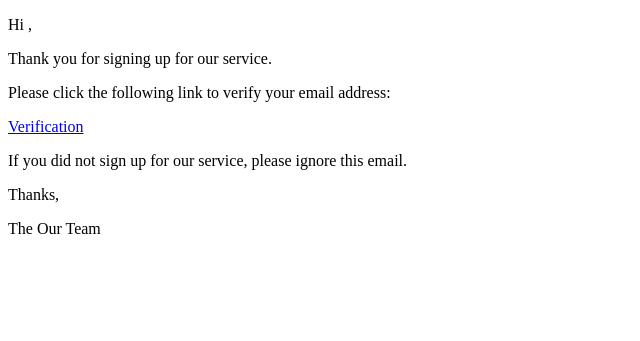
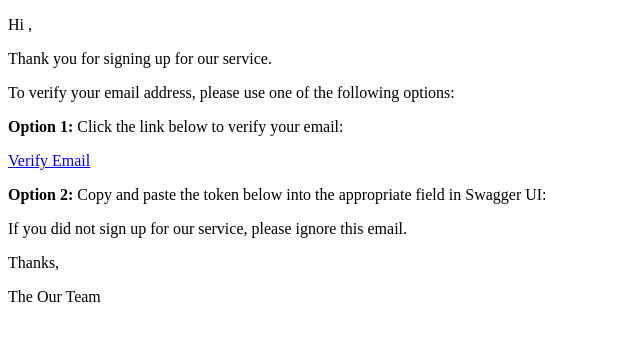
Before and after one commit to alex-nuclearboy/goit-python-web-hw13, a Python web app: template first_task/src/services/templates/email_template.html in a window 1280 px wide. Shown: the top 341 px of the page, without its empty margins (0-640 px from the left). Run offline with Jinja, Linux system fonts and the light colour scheme; the template is opened without the code that fills it, so the values that code supplies are empty.

Commit message:
Add a token to an email

```diff
--- a/first_task/src/services/templates/email_template.html
+++ b/first_task/src/services/templates/email_template.html
@@ -8,12 +8,15 @@
 <body>
     <p>Hi {{username}},</p>
     <p>Thank you for signing up for our service.</p>
-    <p>Please click the following link to verify your email address:</p>
+    <p>To verify your email address, please use one of the following options:</p>
+    <p><b>Option 1:</b> Click the link below to verify your email:</p>
     <p>
         <a href="{{host}}api/auth/confirm_email/{{token}}">
-            Verification
+            Verify Email
         </a>
     </p>
+    <p><b>Option 2:</b> Copy and paste the token below into the appropriate field in Swagger UI:</p>
+    <p><code>{{token}}</code></p>
     <p>If you did not sign up for our service, please ignore this email.</p>
     <p>Thanks,</p>
     <p>The Our Team</p>
```
